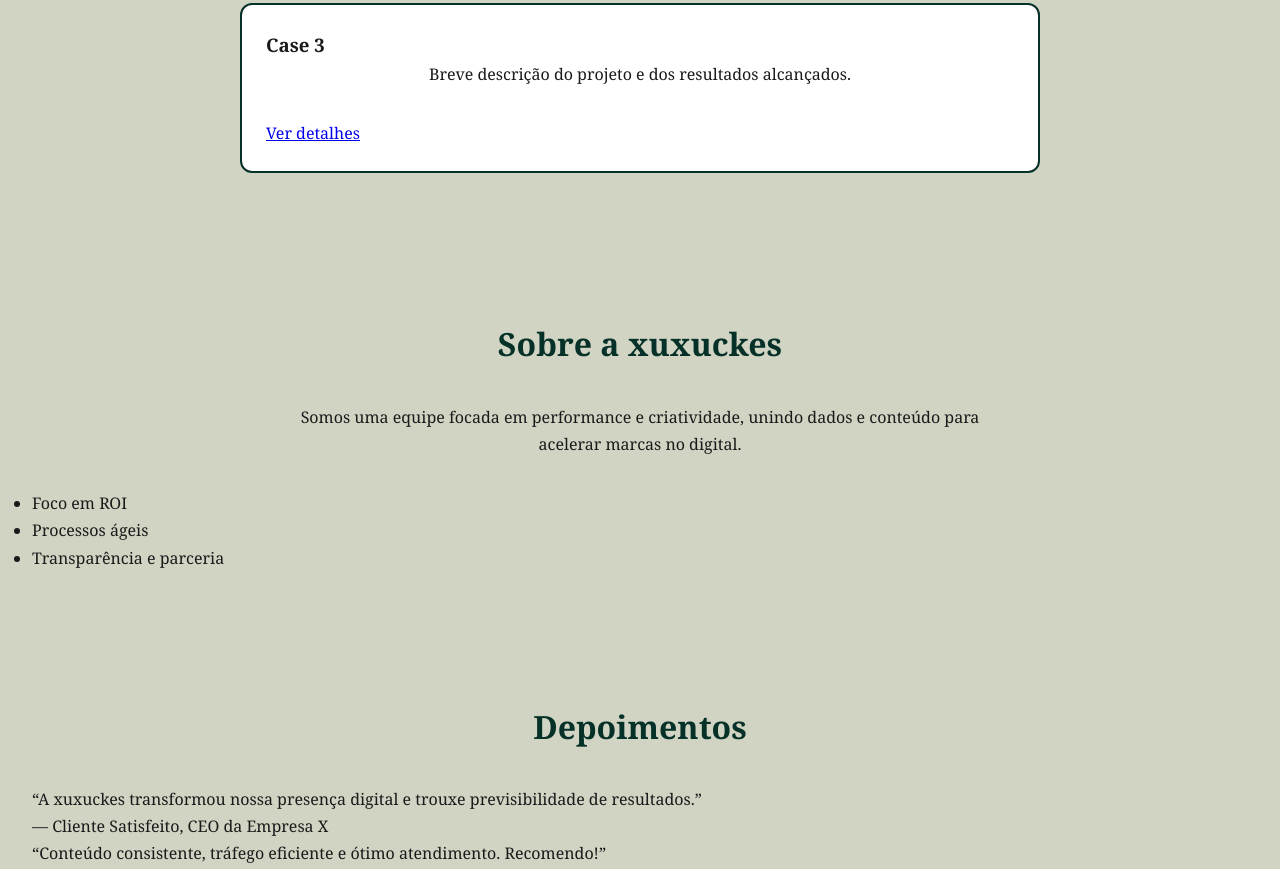
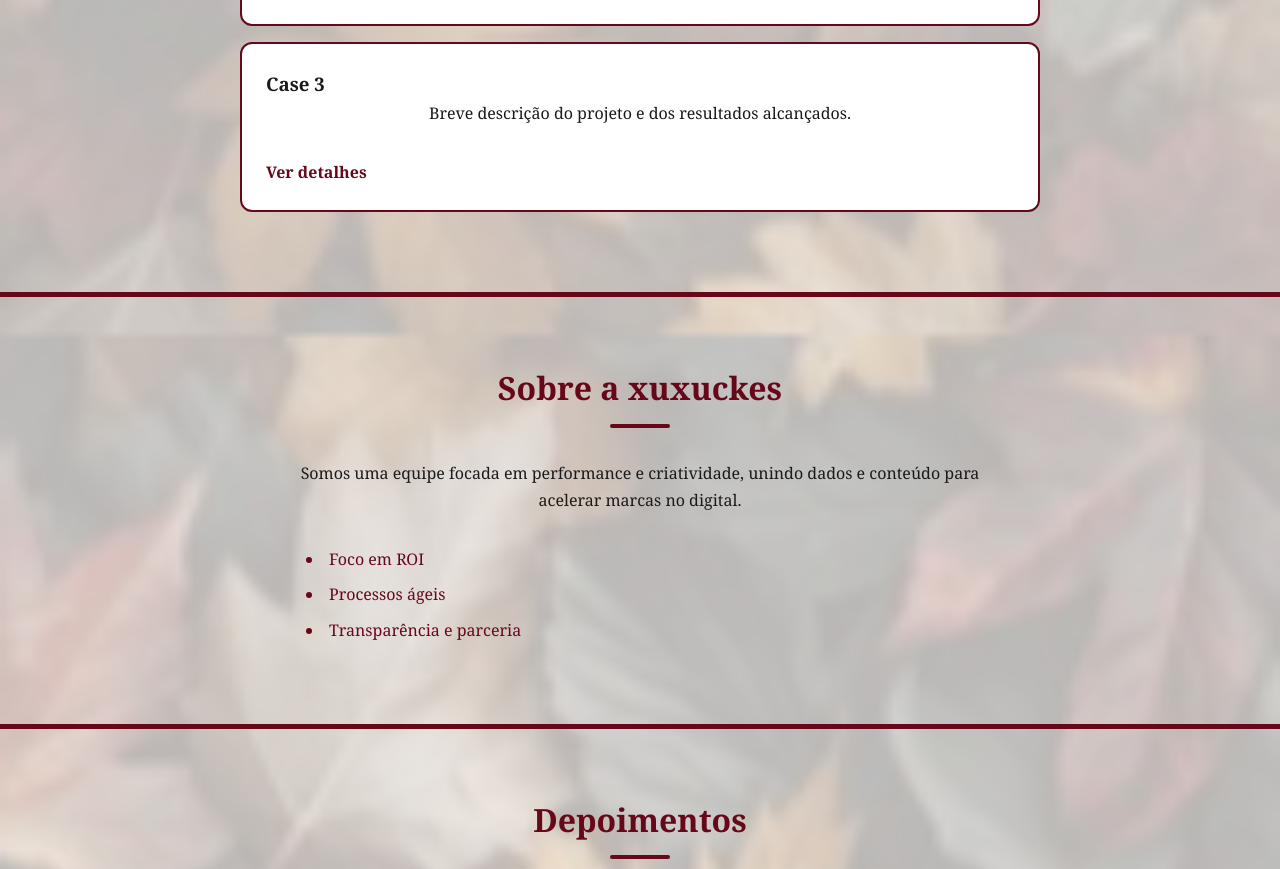
Before and after one commit to AmandaBertapelli002/xuxuckes, a website: page index.html in a window 1280 px wide. Shown: the part 1931-2800 px from the top of the page. Drawn offline with Linux system fonts and the light colour scheme; no server answers.

Commit message:
Ajustes responsividade e correção Safari

```diff
--- a/style.css
+++ b/style.css
@@ -26,7 +26,13 @@
     font-family: var(--fonte-base);
     line-height: 1.7;
     background-color: var(--cor-secundaria);
+    background-image: url('flores.png'); /* ajuste o caminho */
+    background-repeat: no-repeat;
+    background-position: top center;
+    background-size: cover; /* cobre toda a tela */
+    background-attachment: fixed; /* fica fixo ao rolar */
     color: var(--cor-texto);
+
   }
 
   /* Header */
@@ -239,3 +245,126 @@
   footer nav a:hover {
     color: var(--cor-destaque);
   }
+
+
+  /* ==========================
+   Seções do site xuxuckes
+   Estilo refinado com #66081A
+   ========================== */
+
+/* Geral das sections */
+section {
+    padding: 4rem 2rem;
+    background-color: rgba(255, 255, 255, 0.7); /* levemente translúcido */
+    border-top: 5px solid #66081A;
+    position: relative; /* para manter conteúdo acima do body */
+}
+
+section h2 {
+  font-size: 2rem;
+  margin-bottom: 2rem;
+  text-align: center;
+  font-family: var(--fonte-titulo);
+  color: #66081A; /* títulos em vinho intenso */
+  position: relative;
+}
+
+section h2::after {
+  content: '';
+  display: block;
+  width: 60px;
+  height: 4px;
+  background: #66081A;
+  margin: 0.5rem auto 0;
+  border-radius: 2px;
+}
+
+/* Artigos / Cards */
+section article {
+  background: #fff;
+  border: 2px solid #66081A;
+  border-radius: 12px;
+  padding: 1.5rem;
+  margin: 1rem auto;
+  max-width: 800px;
+  transition: box-shadow 0.3s ease, transform 0.3s ease, border-color 0.3s ease;
+}
+
+section article:hover {
+  box-shadow: 0 8px 20px rgba(102, 8, 26, 0.2);
+  transform: translateY(-4px);
+  border-color: #8c0c29;
+}
+
+/* Links dentro das sections */
+section a {
+  color: #66081A;
+  text-decoration: none;
+  font-weight: 600;
+  transition: color 0.3s ease;
+}
+
+section a:hover {
+  color: #8c0c29;
+  text-decoration: underline;
+}
+
+/* Listas */
+section ul {
+  list-style: disc inside;
+  max-width: 700px;
+  margin: 1rem auto;
+  padding-left: 1rem;
+}
+
+section ul li {
+  margin-bottom: 0.5rem;
+  color: #66081A;
+  font-weight: 500;
+}
+
+/* Depoimentos */
+section#depoimentos figure {
+  background: #fff0f2;
+  border-left: 5px solid #66081A;
+  border-radius: 8px;
+  padding: 1.2rem 1.5rem;
+  margin: 1.5rem auto;
+  max-width: 700px;
+}
+
+section#depoimentos blockquote {
+  font-style: italic;
+  color: #66081A;
+}
+
+section#depoimentos figcaption {
+  text-align: right;
+  font-weight: bold;
+  margin-top: 0.5rem;
+  color: #053128; /* contraste */
+}
+
+/* Blog */
+section#blog article {
+  border-left: 4px solid #66081A;
+}
+
+section#blog time {
+  color: #66081A;
+  font-weight: 600;
+}
+
+/* Contato */
+section#contato form {
+  border: 2px solid #66081A;
+}
+
+section#contato button {
+  background-color: #66081A;
+}
+
+section#contato button:hover {
+  background-color: #8c0c29;
+  transform: translateY(-2px);
+}
```
Also changed, not shown: admin.html (+5 -1 lines), posts.json (+6 -6 lines), flores.png (added).
